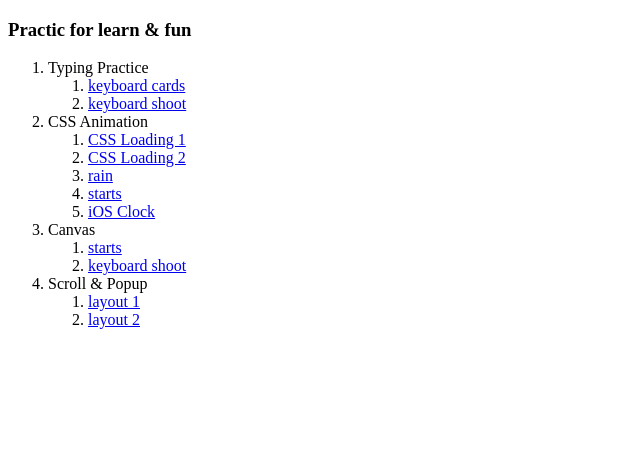
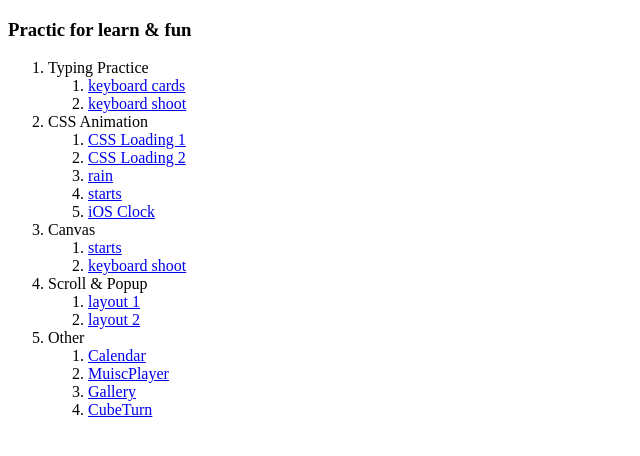
Before and after one commit to happydongzh/learnFun, a plain HTML site: page index.html in a window 1280 px wide. Shown: the whole page, without its empty margins (0-640 px from the left). Drawn offline with Linux system fonts and the light colour scheme.

Commit message:
Update index.html

```diff
--- a/index.html
+++ b/index.html
@@ -44,6 +44,16 @@
                     <li><a href="./layout/parallex.html"> layout 2</a></li>
                 </ol>
             </li>
+            <li>
+                Other
+                <ol>
+                    <li><a href="https://happydongzh.github.io/calendar/">Calendar</a></li>
+                    <li><a href="https://happydongzh.github.io/mvisualizer/">MuiscPlayer</a></li>
+                    <li><a href="https://happydongzh.github.io/Gallery3D/">Gallery</a></li>
+                    <li><a href="https://happydongzh.github.io/cubeShow/">CubeTurn</a></li>
+                </ol>
+            </li>
+
         </ol>
     </div>
 </body>
```
